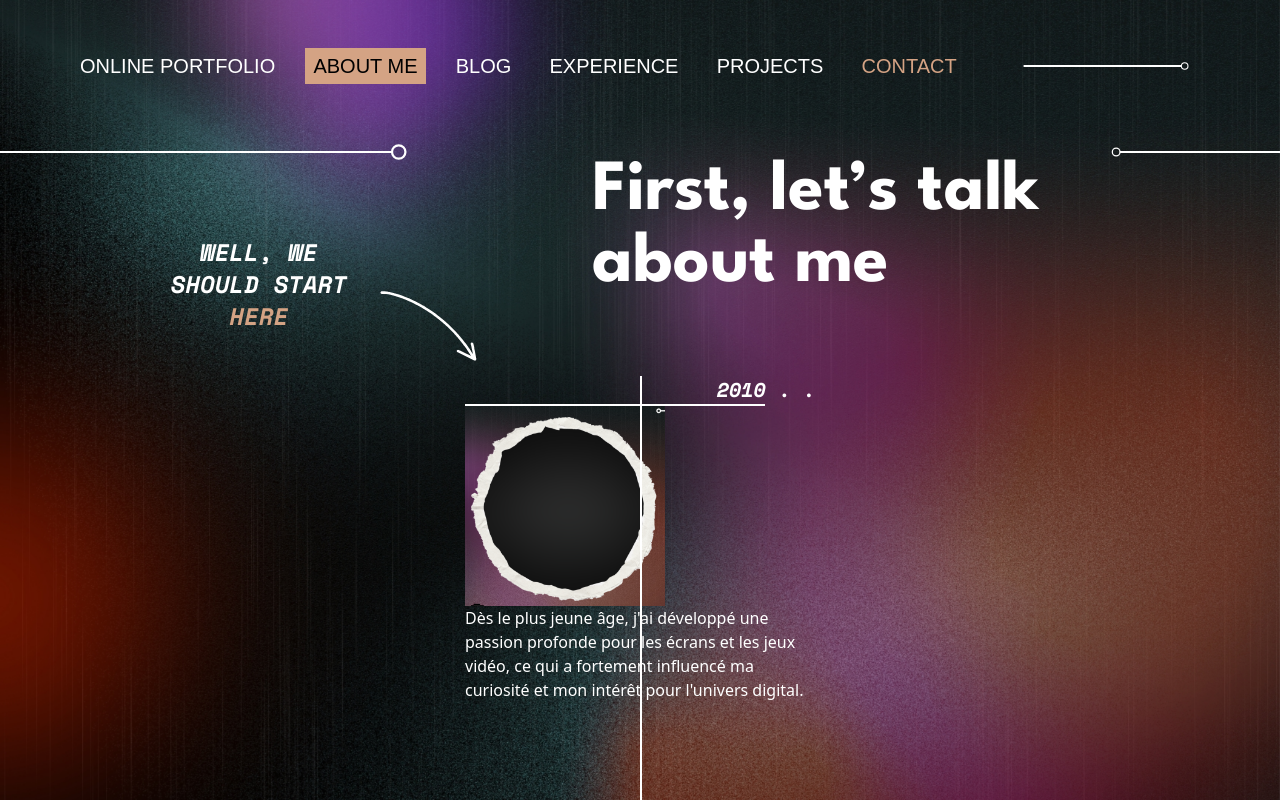
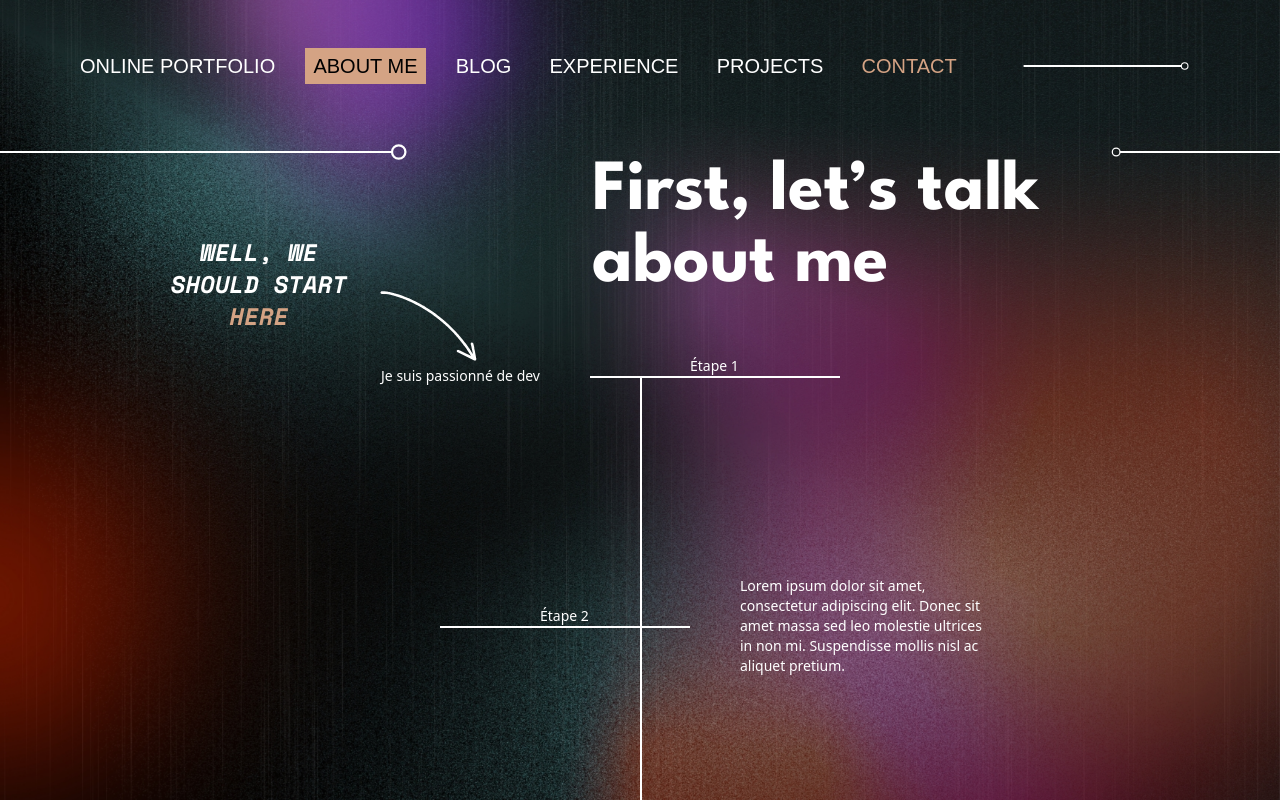
Before and after one commit to Temayoo/Portfolio-Projet-Matteo, a React (Vite) app in the folder mon-portfolio/: page /about in a window 1280 px wide. Shown: the top 802 px of the page. Built offline with nearby package versions, Linux system fonts and the light colour scheme; the HTML template or start-up script is replaced by a standard one; a web font is replaced by a local one.

Commit message:
organisation finish for about me juste need pics and text after that need to install gsap for animation

```diff
--- a/mon-portfolio/src/pages/About.jsx
+++ b/mon-portfolio/src/pages/About.jsx
@@ -5,7 +5,8 @@ import exampleImage from "../assets/pictures/me.png";
 const About = () => {
   return (
     <div className="w-full flex flex-col items-center relative">
-      <div className="w-full h-[100px] flex justify-center ">
+      {/* En-tête */}
+      <div className="w-full h-[100px] flex justify-center">
         <div className="w-[40%] relative">
           <p className="pl-[160px] pt-10 font-SpaceMonoBoldItalic text-2xl w-[70%] text-center text-white">
             WELL, WE SHOULD START <span className="text-[#d4a384]">HERE</span>
@@ -23,61 +24,108 @@ const About = () => {
         </div>
       </div>
 
-      <div className="w-full h-[150vh] flex justify-center mt-20 relative">
+      <div className="w-full h-[200vh] flex justify-center mt-20 relative">
+        {/* Ligne verticale centrale */}
         <svg
-          className="h-[1000px] absolute left-1/2"
+          className="h-[1500px] absolute left-1/2"
           width="2"
-          height="1000"
-          viewBox="0 0 2 1000"
+          height="1500"
+          viewBox="0 0 2 1500"
           fill="none"
           xmlns="http://www.w3.org/2000/svg">
           <line
             x1="1"
             y1="0"
             x2="1"
-            y2="1000"
+            y2="1500"
             stroke="#ffffff"
             strokeWidth="2"
           />
         </svg>
-        <div className="">
-          <div className="right-[calc(50%+50px)] top-[250px] text-right">
-            <p className="text-white font-semibold text-xl font-SpaceMonoBoldItalic">
-              2010 . .
-            </p>
+
+        {/* Étape 1 - Droite */}
+        <div className="absolute top-0 w-full flex justify-center">
+          <div className="relative w-full max-w-[1000px]">
+            <div className="absolute right-[30%] w-[25%] h-[2px] bg-white">
+              <div className="absolute left-[40%] -top-[20px] text-white text-sm whitespace-nowrap">
+                Étape 1
+              </div>
+            </div>
+            <div className="absolute right-[60%] top-1/2 -translate-y-1/2 w-[250px] text-white text-sm text-right">
+              <p>Je suis passionné de dev</p>
+            </div>
           </div>
+        </div>
 
-          <div className="right-1/2 top-[280px] left-[500px]">
-            <svg
-              width="300"
-              height="2"
-              fill="none"
-              xmlns="http://www.w3.org/2000/svg">
-              <line
-                x1="0"
-                y1="1"
-                x2="300"
-                y2="1"
-                stroke="#ffffff"
-                strokeWidth="2"
-              />
-            </svg>
+        {/* Étape 2 - Gauche */}
+        <div className="absolute top-[250px] w-full flex justify-center">
+          <div className="relative w-full max-w-[1000px]">
+            <div className="absolute left-[30%] w-[25%] h-[2px] bg-white">
+              <div className="absolute left-[40%] -top-[20px] text-white text-sm whitespace-nowrap">
+                Étape 2
+              </div>
+            </div>
+            <div className="absolute left-[60%] top-1/2 -translate-y-1/2 text-white text-sm w-[250px]">
+              Lorem ipsum dolor sit amet, consectetur adipiscing elit. Donec sit
+              amet massa sed leo molestie ultrices in non mi. Suspendisse mollis
+              nisl ac aliquet pretium.
+            </div>
           </div>
+        </div>
 
-          <div className="left-[275px] top-[170px]">
-            <img
-              src={exampleImage}
-              alt="Image timeline 2010"
-              className="w-[200px] h-[200px] object-cover"
-            />
+        {/* Étape 3 - Droite */}
+        <div className="absolute top-[500px] w-full flex justify-center">
+          <div className="relative w-full max-w-[1000px]">
+            <div className="absolute right-[30%] w-[25%] h-[2px] bg-white">
+              <div className="absolute left-[40%] -top-[20px] text-white text-sm whitespace-nowrap">
+                Étape 3
+              </div>
+            </div>
+            <div className="absolute right-[60%] top-1/2 -translate-y-1/2 w-[250px] text-white text-sm text-right">
+              <p>J’ai appris Tailwind CSS</p>
+            </div>
           </div>
+        </div>
 
-          <div className="left-[calc(50%+100px)] top-[240px] w-[350px]">
-            <p className="text-white font-normal text-base">
-              Dès le plus jeune âge, j'ai développé une passion profonde pour
-              les écrans et les jeux vidéo, ce qui a fortement influencé ma
-              curiosité et mon intérêt pour l'univers digital.
-            </p>
+        {/* Étape 4 - Gauche */}
+        <div className="absolute top-[750px] w-full flex justify-center">
+          <div className="relative w-full max-w-[1000px]">
+            <div className="absolute left-[30%] w-[25%] h-[2px] bg-white">
+              <div className="absolute left-[40%] -top-[20px] text-white text-sm whitespace-nowrap">
+                Étape 4
+              </div>
+            </div>
+            <div className="absolute left-[60%] top-1/2 -translate-y-1/2 text-white text-sm w-[250px]">
+              <p>J’apprends aussi le design</p>
+            </div>
+          </div>
+        </div>
+
+        {/* Étape 5 - Droite */}
+        <div className="absolute top-[1000px] w-full flex justify-center">
+          <div className="relative w-full max-w-[1000px]">
+            <div className="absolute right-[30%] w-[25%] h-[2px] bg-white">
+              <div className="absolute left-[40%] -top-[20px] text-white text-sm whitespace-nowrap">
+                Étape 5
+              </div>
+            </div>
+            <div className="absolute right-[60%] top-1/2 -translate-y-1/2 w-[250px] text-white text-sm text-right">
+              <p>Je développe mon portfolio</p>
+            </div>
+          </div>
+        </div>
+
+        {/* Étape 6 - Gauche */}
+        <div className="absolute top-[1250px] w-full flex justify-center">
+          <div className="relative w-full max-w-[1000px]">
+            <div className="absolute left-[30%] w-[25%] h-[2px] bg-white">
+              <div className="absolute left-[40%] -top-[20px] text-white text-sm whitespace-nowrap">
+                Étape 6
+              </div>
+            </div>
+            <div className="absolute left-[60%] top-1/2 -translate-y-1/2 text-white text-sm w-[250px]">
+              <p>Je me lance sur le marché</p>
+            </div>
           </div>
         </div>
       </div>
```
Also changed, not shown: 1 other file (tests, documents, lock files or other folders).
